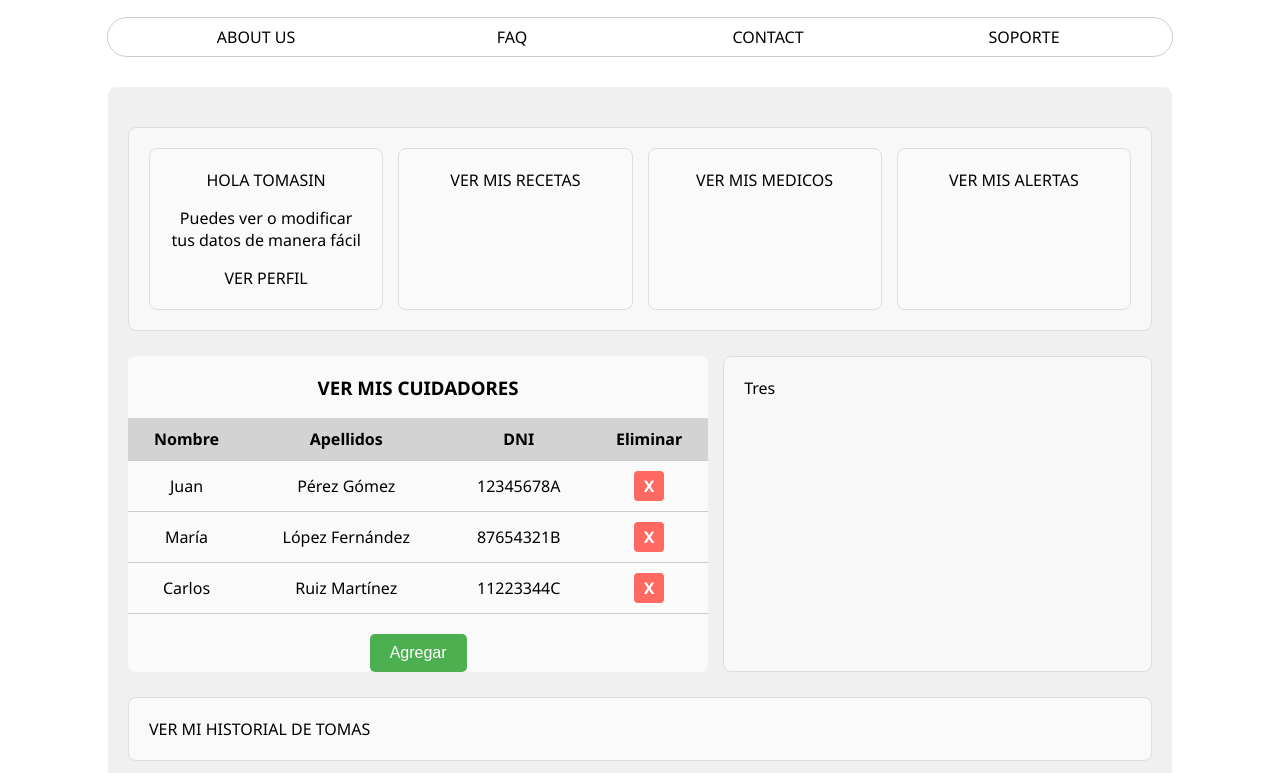
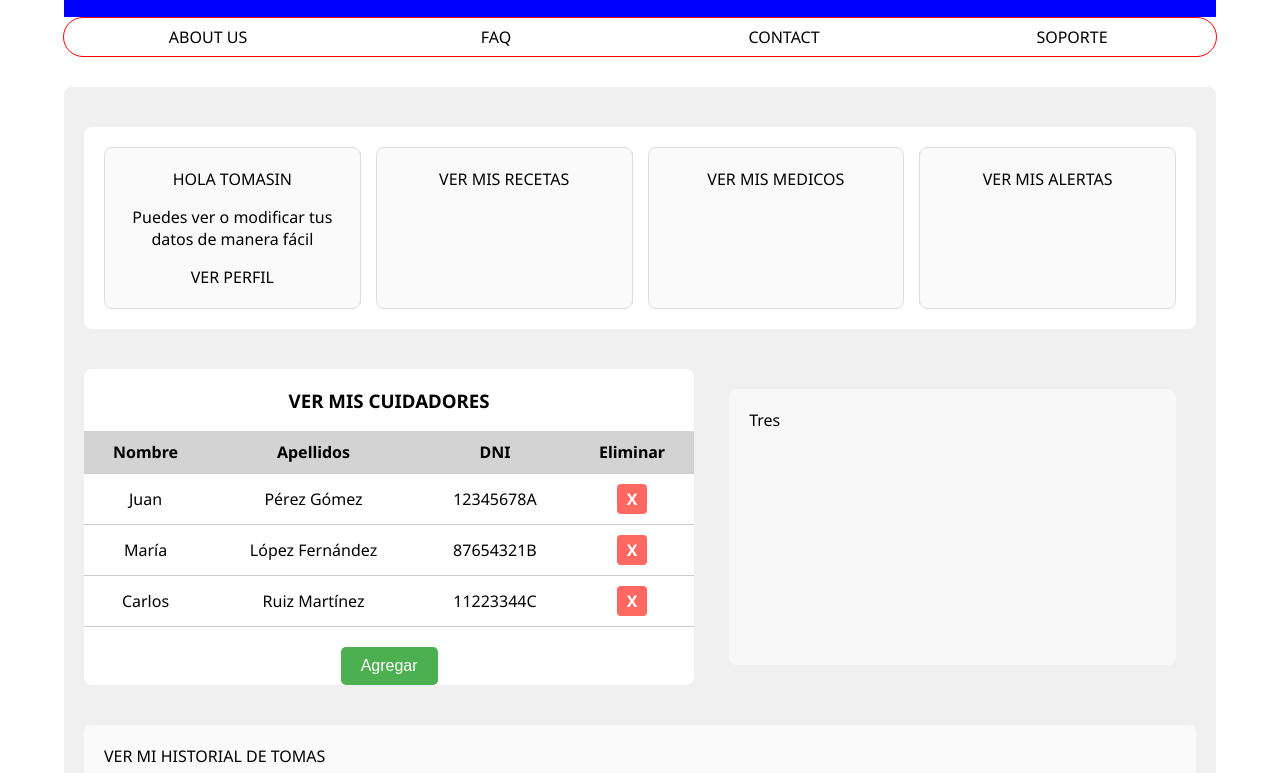
Before and after one commit to Valcg/MedicamentosTFG, a website: page HomeCliente.html in a window 1280 px wide. Shown: the part 63-836 px from the top of the page. Drawn offline with nearby package versions, Linux system fonts and the light colour scheme.

Commit message:
(fix): cambiando css de HomeCliente

```diff
--- a/styles/cliente.css
+++ b/styles/cliente.css
@@ -231,21 +231,24 @@
 /*HOME CLIENTE HEADER -------------------------------*/
 /* --------------------------- HEADER CLIENTE UNO --------------------------- */
 #header-cliente-uno {
+    margin:auto;
+    background-color: blue;
+
     display: flex;
     justify-content: center;
     align-items: center;
-    padding: 10px 20px;
-    background-color: transparent;
+    padding: 10px 0px;
+
     flex-shrink: 0;
     height: 60px;
-    width: 100%;
+    width: 90%;
 }
 
 .nav-cliente-uno {
     display: flex;
     justify-content: space-between;
     align-items: center;
-    padding: 10px 20px;
+    padding: 10px 0;
     width: 100%;
 }
 
@@ -260,11 +263,11 @@
     align-items: center;
 }
 
-.nav-cliente-uno ul li {
+/* .nav-cliente-uno ul li {
     flex: 1;
     text-align: center;
     margin: 0 10px;
-}
+} */
 
 .nav-cliente-uno ul li:first-child {
     margin-left: 0;
@@ -273,7 +276,7 @@
 #header-cliente-uno .nav-cliente-uno ul li a {
     text-decoration: none;
     font-size: 16px;
-    transition: color 0.3s ease;
+    /* transition: color 0.3s ease; */
 }
 
 #header-cliente-uno .nav-cliente-uno ul li.nombre-usuario {
@@ -309,12 +312,13 @@
     padding: 8px;
     border-radius: 20px; border:1px solid #ccc;
     background-color: white; /* Fondo blanco */
+    color: red;
     cursor: pointer;
     display: flex;
     align-items: center;
     justify-content: center;
     gap: 10px; /* Espacio entre el ícono y el texto */
-    transition: background-color 0.3s ease, color 0.3s ease; /* Transición suave */
+    /* transition: background-color 0.3s ease, color 0.3s ease; Transición suave */
 }
 
 .cerrar-sesion-cliente:hover {
@@ -328,10 +332,10 @@
     display: flex;
     justify-content: center;
     align-items: center;
-    padding: 8px 20px;
-    border: 1px solid #ccc; /* Borde sólido */
+    padding: 8px 0px;
+    border: 1px solid red; /* Borde sólido */
     border-radius: 20px;
-    width: 80%; /* Modificado para que no ocupe el 100% */
+    width: 90%; /* Modificado para que no ocupe el 100% */
     margin: 0 auto; /* Centra el header en la página */
 }
 
@@ -380,6 +384,9 @@
 
 /*----------------------------------------------------------*/
 @media (max-width: 768px) {
+    #header-cliente-uno {
+        width: 90%; /* El header ocupará el 90% en pantallas más pequeñas */
+    }
     #header-cliente-dos {
         width: 90%; /* El header ocupará el 90% en pantallas más pequeñas */
     }
@@ -394,10 +401,10 @@
 
 /* --------------------------- MAIN --------------------------- */
 #usuario-main {
-    width: 80%; /* El main ocupa el 80% del ancho del body */
+    width: 90%; /* El main ocupa el 80% del ancho del body */
     margin: 30px auto; /* Centra el main horizontalmente */
     background-color: #F0F0F0; /* Fondo gris */
-    padding: 20px;
+    padding: 20px 0px;
     border-radius: 8px;
 }
 
@@ -406,8 +413,24 @@
     display: flex;
     flex-wrap: wrap;
     justify-content: space-between; /* Alinea los elementos con espacio entre ellos */
-    gap: 15px; /* Espacio entre los divs */
-    margin-top: 20px;
+    /* gap: 15px; Espacio entre los divs */
+
+}
+
+
+
+/* Divs con diferentes anchos */
+.usuario-div {
+
+    padding: 20px;
+    border-radius: 8px;
+    margin: 20px;
+}
+
+/* Div "uno" ocupa 100% */
+.usuario-div-uno {
+    background-color: white;
+    width: 100%;
 }
 
 /* Contenedor de los divs "dos" y "tres" para mantenerlos en la misma línea */
@@ -415,28 +438,12 @@
     display: flex;
     gap: 15px; /* Añadido un pequeño espacio entre los divs "dos" y "tres" */
     width: 100%; /* Asegura que el contenedor ocupe todo el ancho disponible */
+    margin: 20px;
 }
-
-/* Divs con diferentes anchos */
-.usuario-div {
-    background-color: white;
-    padding: 20px;
-    text-align: center;
-    border: 1px solid #ddd;
-    border-radius: 8px;
-}
-
-/* Div "uno" ocupa 100% */
-.usuario-div-uno {
-    background-color: #f8f8f8;
-    width: 100%;
-}
-
                 /* Div "dos" ocupa el 60% (ajustado para que se acomode en la misma línea) */
                 .usuario-div-dos {
-    background-color: #fafafa;
+                    background-color: white;
                     width: 60%;
-    margin: 10px 0; /* Margen vertical */
                     border-radius: 8px;
                     text-align: center;
                 }
@@ -444,8 +451,9 @@
                 /* Div "tres" ocupa el 40% (ajustado para que se acomode en la misma línea) */
                 .usuario-div-tres {
                     background-color: #f8f8f8;
+                    border-radius: 8px;
                     width: 40%;
-    margin: 10px 0; /* Margen vertical */
+
                 }
 
 /* Divs "cuatro", "cinco" y "seis" ocupan el 100% */
```
Also changed, not shown: HomeCliente.html (+1 -0 lines). Lines whose indentation alone changed are shown as unchanged.
